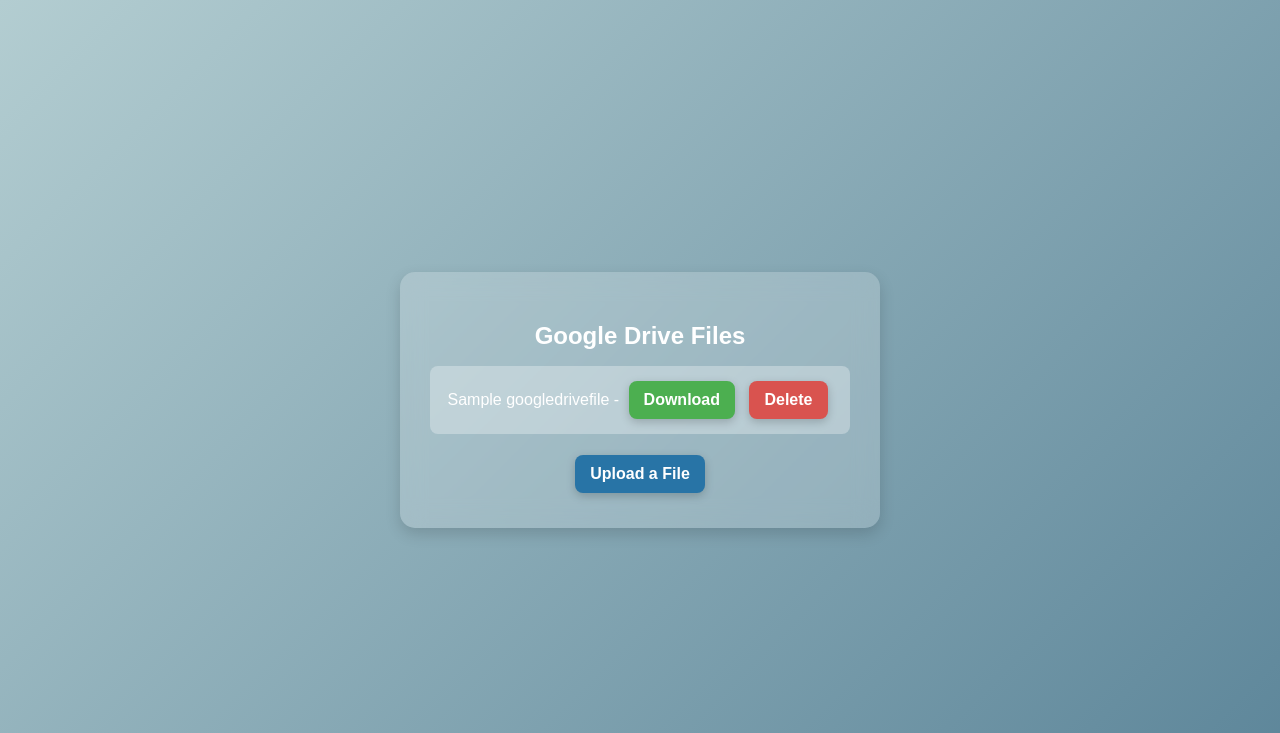
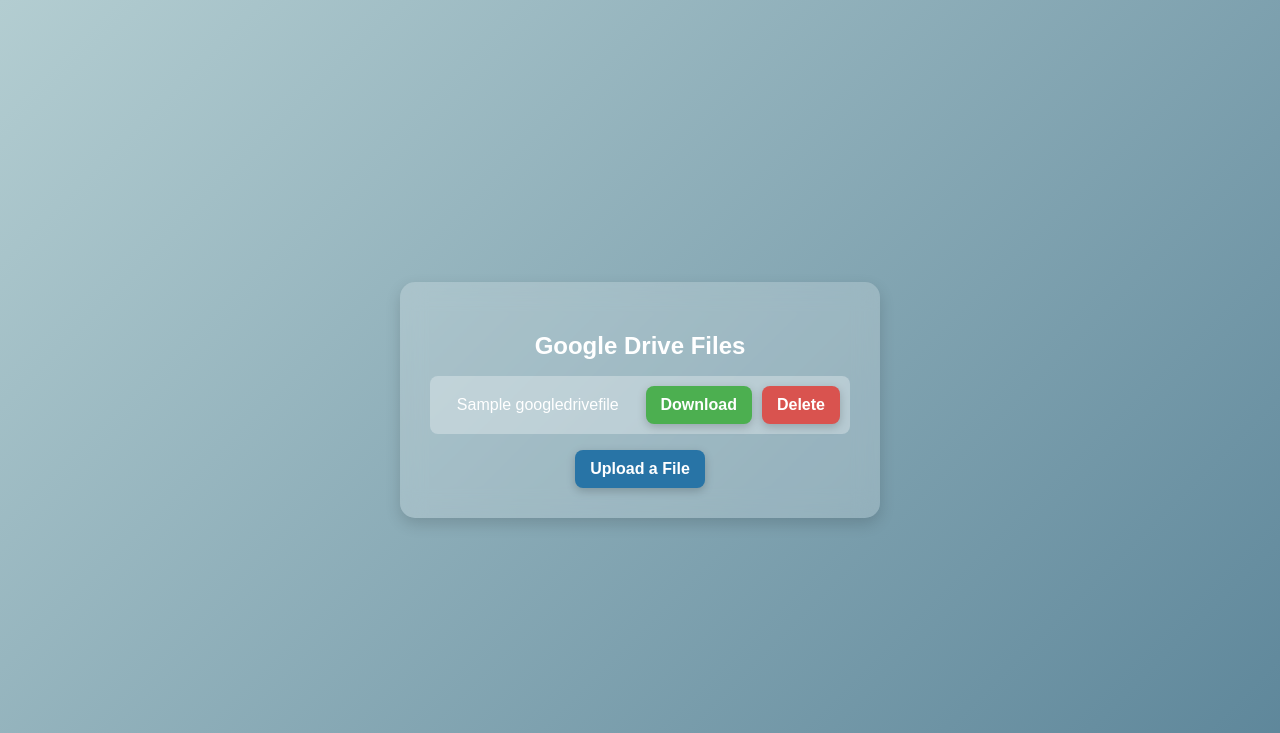
Before and after one commit to Shrey2892/Backend-task, a Django app: template drive/templates/drive_files.html in a window 1280 px wide. Shown: the top 733 px of the page. Run offline with Django 5.2, Linux system fonts and the light colour scheme; the template is opened without the code that fills it: values that come from a table or form of the project are taken from there, others are empty; tables that the repository leaves empty hold one stand-in row (values such as "Sample post").

Commit message:
Upload Page Modified

```diff
--- a/drive/templates/drive_files.html
+++ b/drive/templates/drive_files.html
@@ -42,11 +42,22 @@
             margin: 8px 0;
             border-radius: 8px;
             color: #fff;
+            display: flex;
+            justify-content: space-between;
+            align-items: center;
+            flex-wrap: wrap;
+        }
+        .file-name {
+            flex-grow: 1;
+            margin-right: 10px;
+        }
+        .button-group {
+            display: flex;
+            gap: 10px;
         }
         a, button {
             display: inline-block;
             padding: 10px 15px;
-            margin: 5px;
             border-radius: 8px;
             font-size: 16px;
             cursor: pointer;
@@ -68,9 +79,11 @@
         <ul>
             {% for file in files %}
                 <li>
-                    {{ file.name }} -
-                    <a href="{% url 'download_google_drive_file' file.id %}" class="btn-download">Download</a>
-                    <a href="{% url 'delete_google_drive_file' file.id %}" class="btn-delete">Delete</a>
+                    <span class="file-name">{{ file.name }}</span>
+                    <div class="button-group">
+                        <a href="{% url 'download_google_drive_file' file.id %}" class="btn-download">Download</a>
+                        <a href="{% url 'delete_google_drive_file' file.id %}" class="btn-delete">Delete</a>
+                    </div>
                 </li>
             {% endfor %}
         </ul>
```
